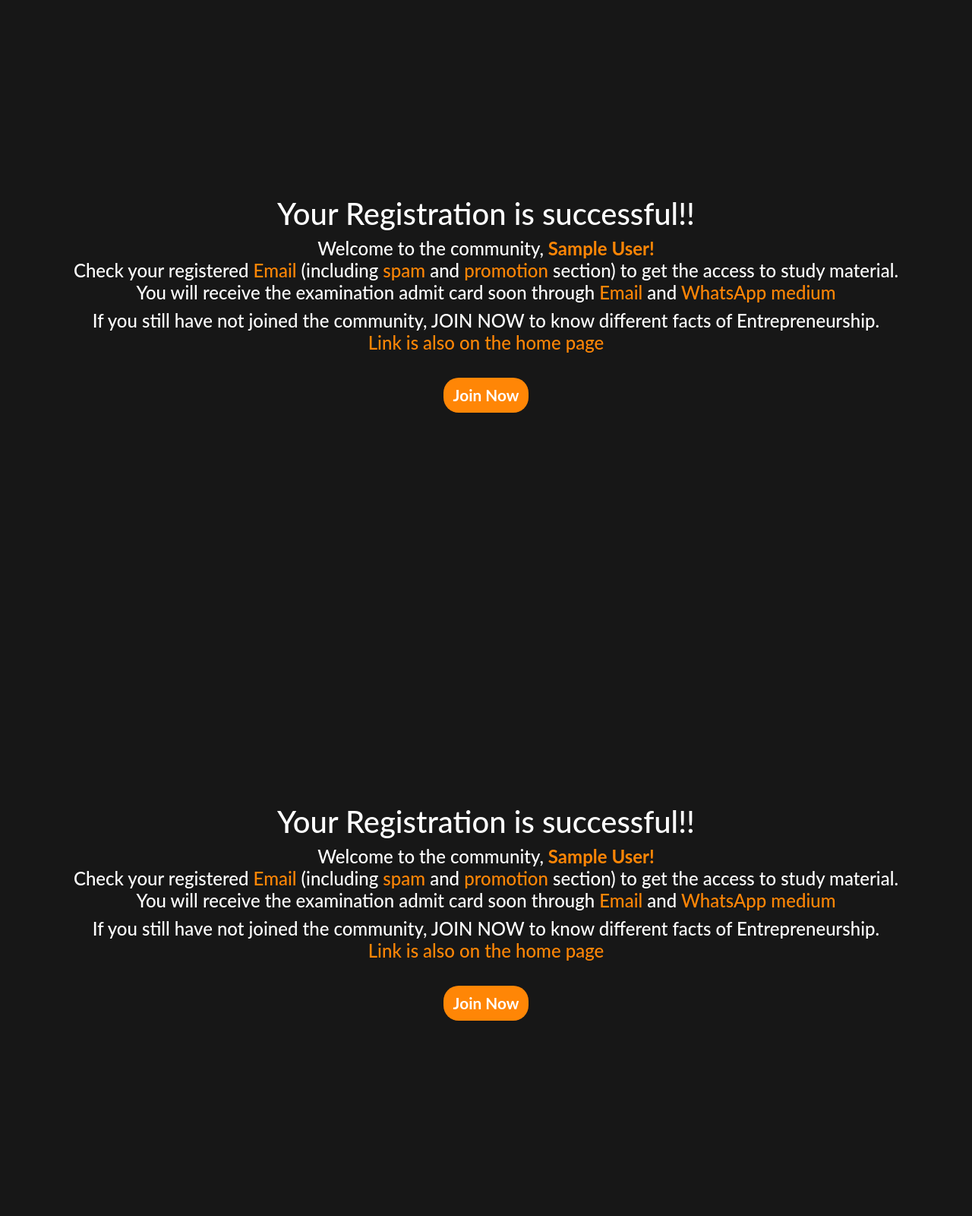
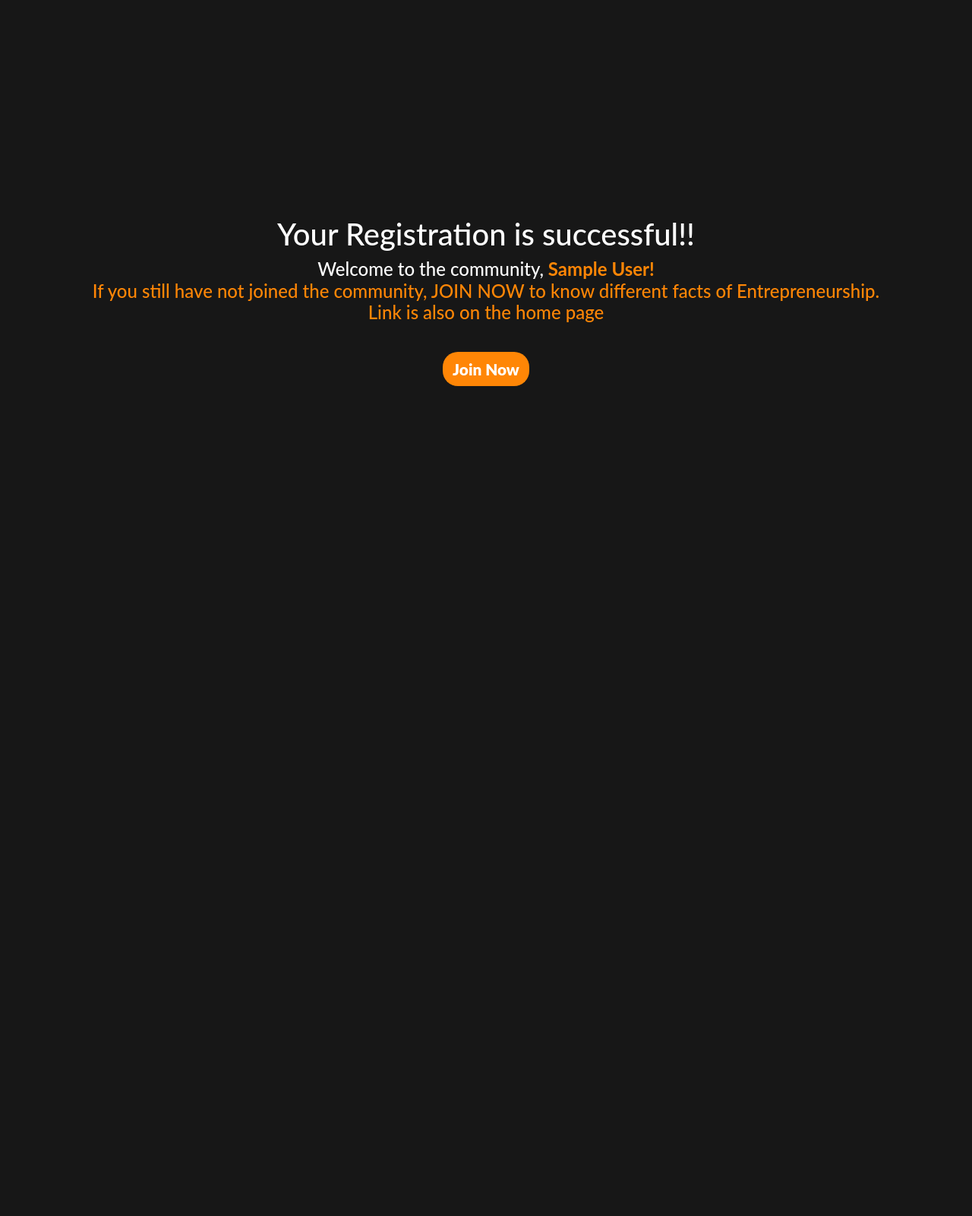
Before and after one commit to DweejaReddy/NEO_dark, a PHP site: page /thanks.php in a window 1280 px wide. Shown: the whole page at 76% size. After the commit the page ends 508 px from the top, so only its background shows below. Run offline with PHP 8.4, Linux system fonts and the light colour scheme; the visitor is signed in with stand-in values (Sample User, id 1).

Commit message:
updated thanks and success

```diff
--- a/success.php
+++ b/success.php
@@ -76,7 +76,8 @@ $name = $_SESSION['name'];
         <div class="container d-flex align-items-center justify-content-center min-vh-100">
             <div class="row text-center">
                 <div class="" style="color:white;">
-                  <?php echo "<h1>Your have already registered,<b style=color:#ff8606> $name!</b><br> </h1><h4>You will receive the study material and examination admit card soon through <span style=color:#ff8606>Email</span> and <span style=color:#ff8606>WhatsApp medium<br></h4><h4>If you still have not joined the community, JOIN NOW to know different facts of Entrepreneurship.<br> <span style=color:#ff8606>Link is also on the home page </span></h4>";?><br>
+                  <?php echo "<h1>Your have already registered,<b style=color:#ff8606> $name!</b><br>
+                  <h4>If you still have not joined the community, JOIN NOW to know different facts of Entrepreneurship.<br> <span style=color:#ff8606>Link is also on the home page </span></h4>";?><br>
                   <a href="https://t.me/EntreLearners" target="_blank">
               <button class="btn btnth">Join Now</button></a>
                 </div>
--- a/thanks.php
+++ b/thanks.php
@@ -76,100 +76,8 @@ $name = $_SESSION['name'];
         <div class="container d-flex align-items-center justify-content-center min-vh-100">
             <div class="row text-center">
                 <div class="" style="color:white;">
-                  <?php echo "<h1>Your Registration is successful!!</h1><h4>Welcome to the community,<b style=color:#ff8606> $name!</b><br>Check your registered <span style=color:#ff8606>Email</span> (including <span style=color:#ff8606>spam</span> and <span style=color:#ff8606>promotion</span> section) to get the access to study material.<br>You will receive the examination admit card soon through <span style=color:#ff8606>Email</span> and <span style=color:#ff8606>WhatsApp medium<br></h4><h4>If you still have not joined the community, JOIN NOW to know different facts of Entrepreneurship.<br> <span style=color:#ff8606>Link is also on the home page </span></h4>";?><br>
-                  <a href="https://t.me/EntreLearners" target="_blank">
-              <button class="btn btnth">Join Now</button></a>
-                </div>
-            </div>
-            <!-- <br> -->
-        </div>
-        </div>
-
-    <!-- Optional JavaScript -->
-    <!-- jQuery first, then Popper.js, then Bootstrap JS -->
-    <script src="https://code.jquery.com/jquery-3.3.1.slim.min.js" integrity="sha384-q8i/X+965DzO0rT7abK41JStQIAqVgRVzpbzo5smXKp4YfRvH+8abtTE1Pi6jizo" crossorigin="anonymous"></script>
-    <script src="https://cdnjs.cloudflare.com/ajax/libs/popper.js/1.14.7/umd/popper.min.js" integrity="sha384-UO2eT0CpHqdSJQ6hJty5KVphtPhzWj9WO1clHTMGa3JDZwrnQq4sF86dIHNDz0W1" crossorigin="anonymous"></script>
-    <script src="https://stackpath.bootstrapcdn.com/bootstrap/4.3.1/js/bootstrap.min.js" integrity="sha384-JjSmVgyd0p3pXB1rRibZUAYoIIy6OrQ6VrjIEaFf/nJGzIxFDsf4x0xIM+B07jRM" crossorigin="anonymous"></script>
-  </body>
-</html><?php
-
-session_start();
-// include('mailing.php');
-
-
-// $name = $_POST["name"];
-$name = $_SESSION['name'];
-// $name = $_SESSION['name1'];
-// $sub = "Welcome To C-Suites";
-// $teamname = "";
-// $event = "";
-
-//htmlMail($to_email, $sub, $name, $teamname, $event );
-?>
-
-
-<!doctype html>
-<html lang="en">
-  <head>
-    <title>Thank You</title>
-    <!-- Required meta tags -->
-    <meta charset="utf-8">
-    <meta name="viewport" content="width=device-width, initial-scale=1, shrink-to-fit=no">
-    <!-- Bootstrap CSS -->
-    <link rel="stylesheet" href="https://stackpath.bootstrapcdn.com/bootstrap/4.3.1/css/bootstrap.min.css" integrity="sha384-ggOyR0iXCbMQv3Xipma34MD+dH/1fQ784/j6cY/iJTQUOhcWr7x9JvoRxT2MZw1T" crossorigin="anonymous">
-    <!-- external css  -->
-    <link rel="stylesheet" href="style.css">
-    <!-- Web Fonts -->
-    <link href="https://fonts.googleapis.com/css2?family=Montserrat&display=swap" rel="stylesheet">
-    <!-- favicon -->
-    <!-- <link rel = "icon" href = "images/icon.png" type = "image/x-icon"> -->
-    <link rel="apple-touch-icon" sizes="180x180" href="images/favicon_io/apple-touch-icon.png">
-    <link rel="icon" type="image/png" sizes="32x32" href="images/favicon_io/favicon-32x32.png">
-    <link rel="icon" type="image/png" sizes="16x16" href="images/favicon_io/favicon-16x16.png">
-    <link rel="manifest" href="images/favicon_io/site.webmanifest">
-    </head>
-
-    <style>
-    .btnth {
-      border-radius: 20px;
-      background-color: #ff8606;
-      color: white;
-      font-size: 1.3rem;
-      font-weight: bolder;
-}
-.btnth {
-  cursor: pointer;
-  display: inline-block;
-  position: relative;
-  transition: 0.5s;
-}
-
-.btnth:after {
-  content: "»";
-  position: absolute;
-  opacity: 0;
-  top: 5px;
-  right: -20px;
-  transition: 0.5s;
-}
-
-.btnth:hover {
-  padding-right: 24px;
-  padding-left: 8px;
-}
-
-.btnth:hover:after {
-  opacity: 1;
-  right: 10px;
-}
-
-    </style>
-  <body>
-        <div class="">
-        <div class="container d-flex align-items-center justify-content-center min-vh-100">
-            <div class="row text-center">
-                <div class="" style="color:white;">
-                  <?php echo "<h1>Your Registration is successful!!</h1><h4>Welcome to the community,<b style=color:#ff8606> $name!</b><br>Check your registered <span style=color:#ff8606>Email</span> (including <span style=color:#ff8606>spam</span> and <span style=color:#ff8606>promotion</span> section) to get the access to study material.<br>You will receive the examination admit card soon through <span style=color:#ff8606>Email</span> and <span style=color:#ff8606>WhatsApp medium<br></h4><h4>If you still have not joined the community, JOIN NOW to know different facts of Entrepreneurship.<br> <span style=color:#ff8606>Link is also on the home page </span></h4>";?><br>
+                  <?php echo "<h1>Your Registration is successful!!</h1><h4>Welcome to the community,<b style=color:#ff8606> $name!
+                  <h4>If you still have not joined the community, JOIN NOW to know different facts of Entrepreneurship.<br> <span style=color:#ff8606>Link is also on the home page </span></h4>";?><br>
                   <a href="https://t.me/EntreLearners" target="_blank">
               <button class="btn btnth">Join Now</button></a>
                 </div>
```
